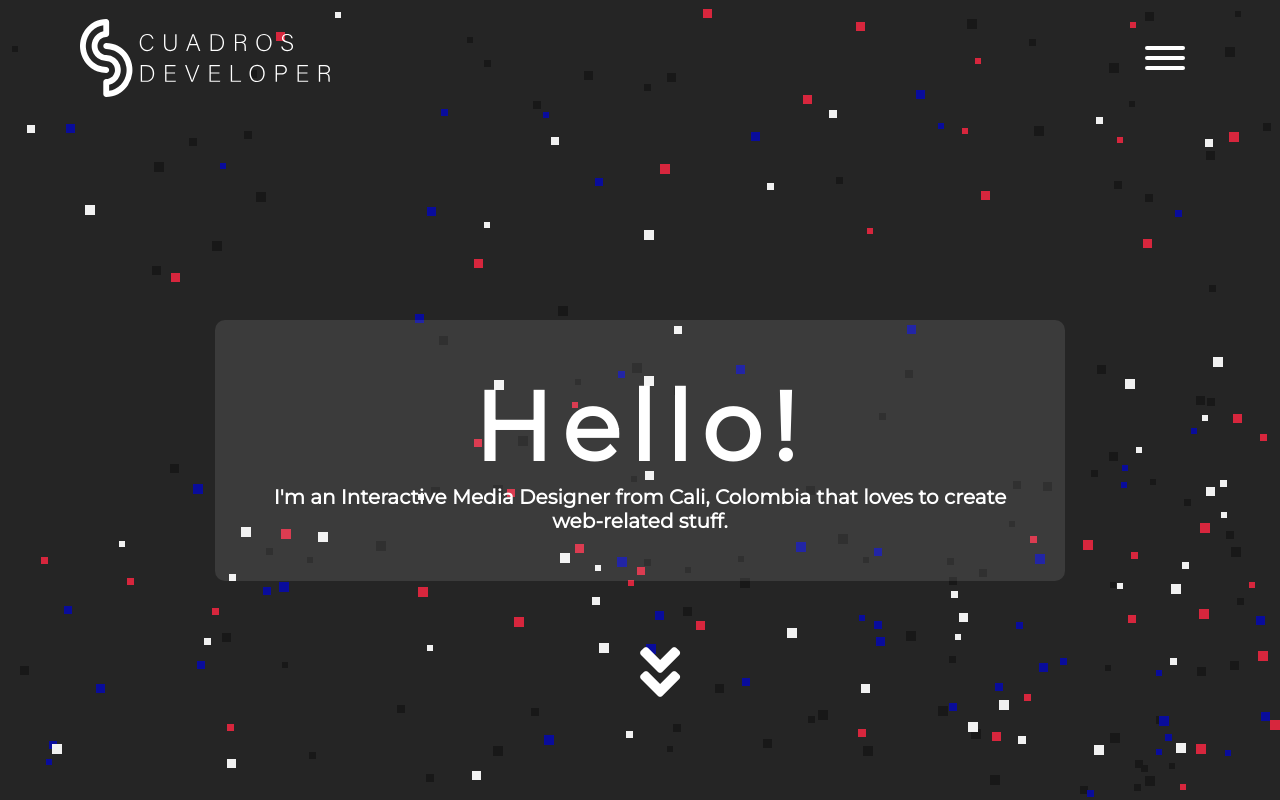
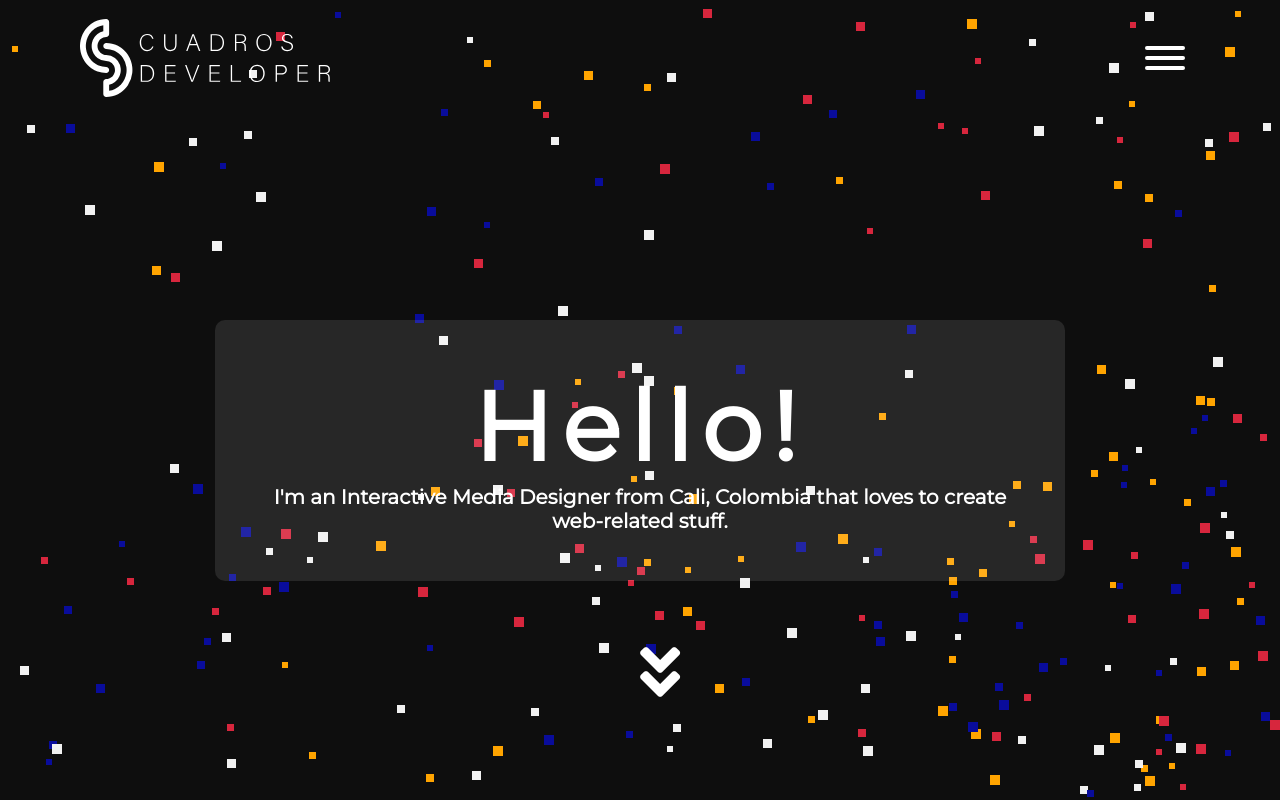
Before and after one commit to juanjosec5/portafolio, a website: page index.html in a window 1280 px wide. Shown: the top 800 px of the page. Drawn offline with nearby package versions, Linux system fonts and the light colour scheme.

Commit message:
added yellow

```diff
--- a/css/main.scss
+++ b/css/main.scss
@@ -31,7 +31,7 @@ h3{
 
 body{
   overflow-x: hidden;
-  background-color: #252525;
+  background-color: #0e0e0e;
 
 }
 
--- a/js/canvas.js
+++ b/js/canvas.js
@@ -36,8 +36,7 @@ let colorArray = [
     '#D7263D',
     '#090C9B',
     '#f1f1f1',
-    '#181818',
-    '#181818',
+    '#FFA400',
 ]
 
 
```
Also changed, not shown: css/main.css.
